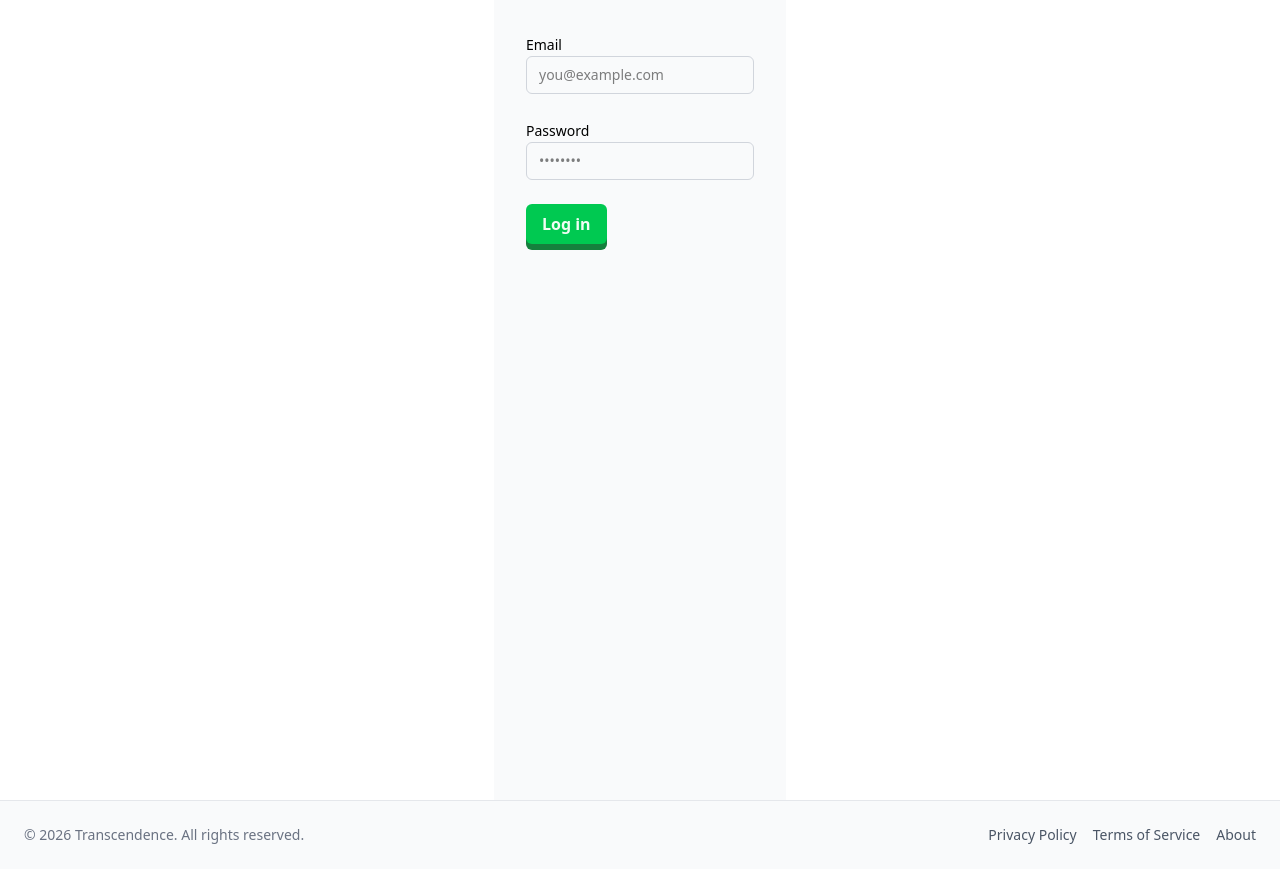
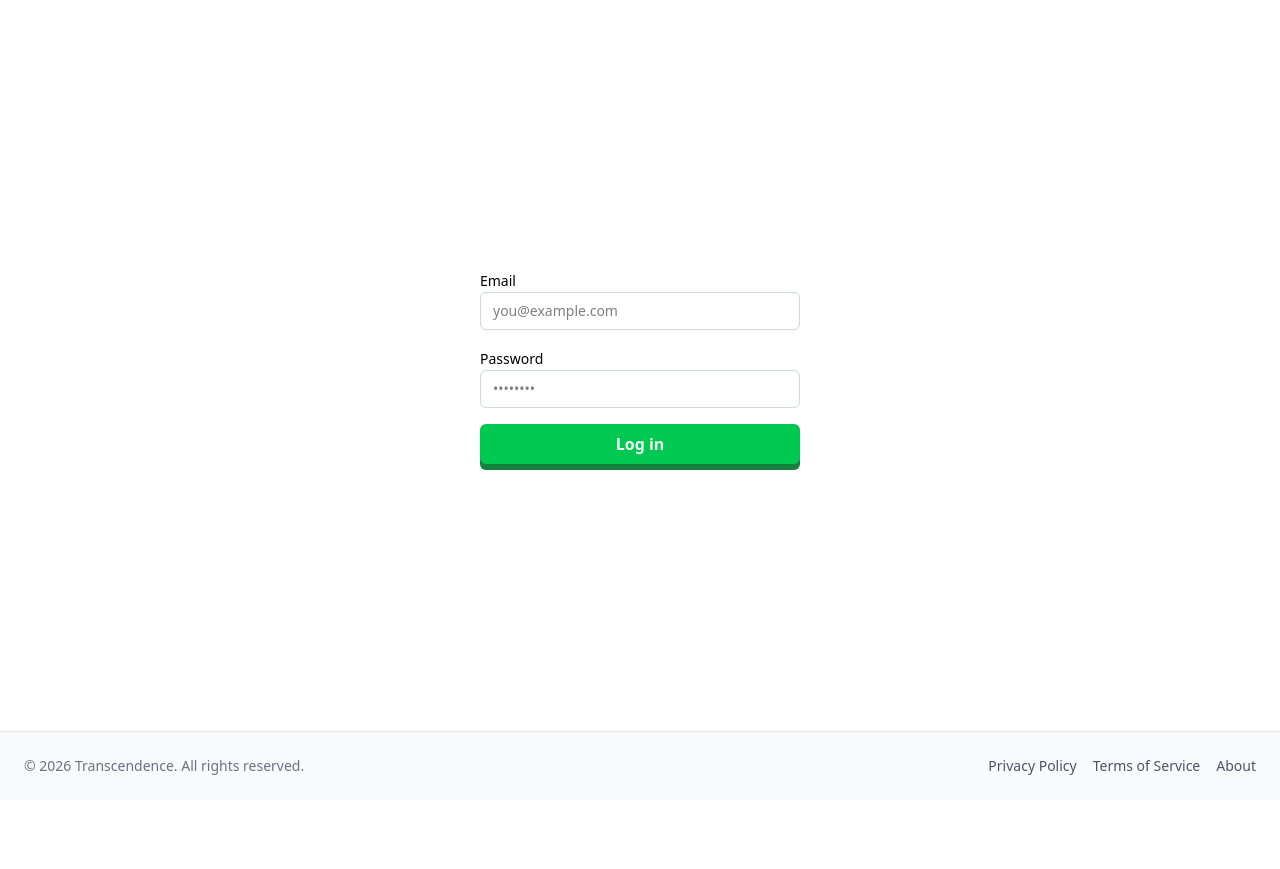
Before and after one commit to n-andr/Transcendence, a React (Vite) app in the folder requirements/frontend/: page /login in a window 1280 px wide. After the commit the page ends 800 px from the top, so only its background shows below. Built offline with nearby package versions, Linux system fonts and the light colour scheme.

Commit message:
add: added links3

```diff
--- a/requirements/frontend/src/components/button.tsx
+++ b/requirements/frontend/src/components/button.tsx
@@ -11,7 +11,7 @@ export function Button({
   ...props
 }: ButtonProps) {
   const base =
-    "inline-flex items-center justify-center rounded-md px-4 py-2 text-md font-medium transition focus:outline-none focus:ring-2 focus:ring-offset-2";
+    "inline-flex items-center justify-center rounded-md px-4 py-2 text-md font-medium transition focus:outline-none";
 
 const variants = {
   primary:
@@ -19,14 +19,13 @@ const variants = {
     "shadow-[0_6px_0_0_#15803d] " + // darker green “base”
     "hover:translate-y-1 hover:shadow-[0_4px_0_0_#15803d] " +
     "active:translate-y-2 active:shadow-[0_2px_0_0_#15803d] " +
-    "transition-all duration-150 ease-out " +
-    "focus:outline-none focus:ring-2 focus:ring-green-400",
+    "transition-all duration-150 ease-out",
 
   secondary:
   "bg-white text-gray-700 border border-gray-300 " +
   "hover:bg-gray-50 hover:border-gray-400 " +
   "transition-colors " +
-  "focus:outline-none focus:ring-2 focus:ring-gray-300",
+  "focus:outline-none",
 };
 
 const disabledStyles =
--- a/requirements/frontend/src/features/auth/authActions.tsx
+++ b/requirements/frontend/src/features/auth/authActions.tsx
@@ -1,10 +1,15 @@
+import { Link } from "react-router-dom";
 import { Button } from "../../components/button.tsx";
 
 export default function AuthActions() {
   return (
-    <div className="flex flex-col gap-4 w-full">
-      <Button>Log in</Button>
-      <Button variant="secondary">Sign up</Button>
+    <div className="flex flex-col gap-4 w-full max-w-xs mx-auto">
+      <Link to="/login" className="w-full">
+        <Button className="w-full">Log in</Button>
+      </Link>
+      <Link to="/register" className="w-full">
+        <Button variant="secondary" className="w-full">Sign up</Button>
+      </Link>
     </div>
   )
 }
--- a/requirements/frontend/src/features/auth/loginPage.tsx
+++ b/requirements/frontend/src/features/auth/loginPage.tsx
@@ -2,6 +2,7 @@ import { useState } from "react";
 import { login } from "../../api/auth";
 import { Input } from "../../components/input";
 import { Button } from "../../components/button";
+import { Card } from "../../components/card";
 
 
 //not a working feature
@@ -29,9 +30,10 @@ export default function LoginForm() {
   }
 
   return (
-    <form onSubmit={onSubmit}>
-      <div className="min-h-screen bg-gray-50 p-8">
-      <div className="max-w-sm mx-auto space-y-6">
+    <Card>
+      <form onSubmit={onSubmit} className="w-full">
+        <div className="flex flex-col gap-4 w-full max-w-xs mx-auto">
+          <div className="space-y-2">
             <label className="text-sm font-medium">Email</label>
             <Input
               type="email"
@@ -39,7 +41,9 @@ export default function LoginForm() {
               value={email}
               onChange={(e) => setEmail(e.target.value)}
             />
+          </div>
 
+          <div className="space-y-2">
             <label className="text-sm font-medium">Password</label>
             <Input
               type="password"
@@ -47,13 +51,11 @@ export default function LoginForm() {
               value={password}
               onChange={(e) => setPassword(e.target.value)}
             />
-
-          <Button type="submit">
-            Log in
-          </Button>
-      </div>
           </div>
 
+          <Button type="submit" className="w-full">Log in</Button>
+        </div>
       </form>
+    </Card>
   );
 }
--- a/requirements/frontend/src/pages/firstPage.tsx
+++ /dev/null
@@ -1,14 +0,0 @@
-import AuthActions from "../features/auth/authActions.tsx";
-import Logo from "../features/auth/logo.tsx";
-import { Card } from "../components/card.tsx";
-
-export default function FirstPage() {
-	return (
-		<Card>
-			<div className="flex flex-col items-center gap-8">
-				<Logo />
-				<AuthActions />
-			</div>
-		</Card>
-	);
-}
```
Also changed, not shown: requirements/frontend/src/app/routes.tsx (+5 -6 lines), requirements/frontend/src/assets/logo.png (deleted), requirements/frontend/src/assets/logo1.png (added). Lines whose indentation alone changed are shown as unchanged.
